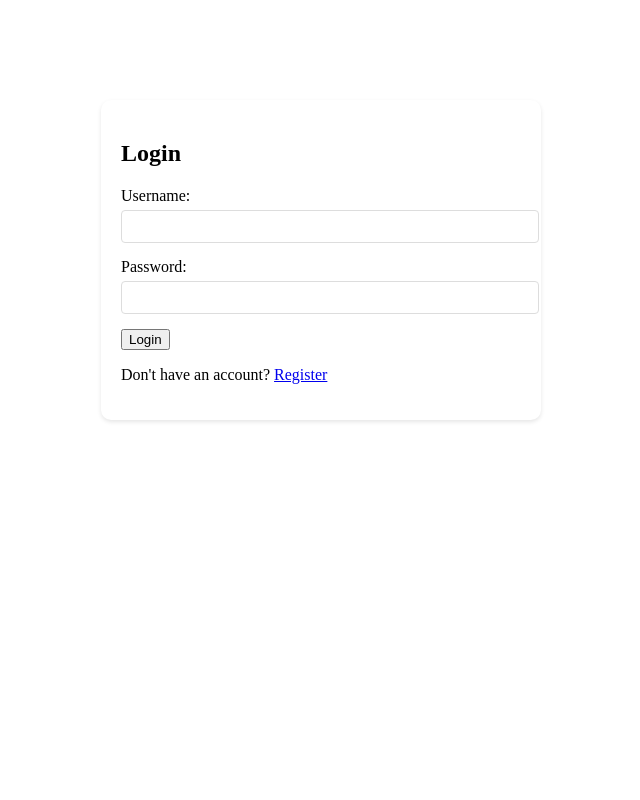
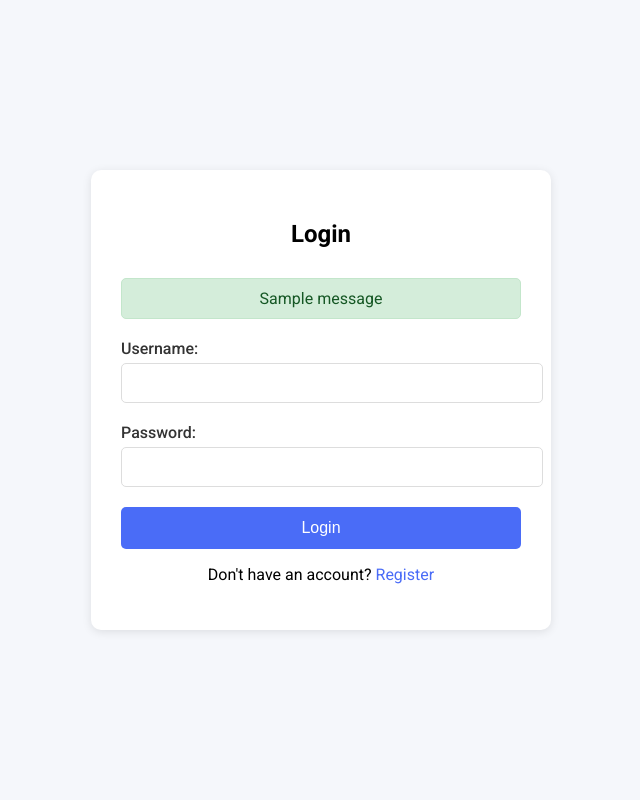
Before and after one commit to nagaramyav/chatbot, a Flask app: page /login in a window 1280 px wide. Shown: the whole page, without its empty margins (319-959 px from the left). Run offline with Flask 3, Linux system fonts and the light colour scheme; tables that the repository leaves empty hold one stand-in row (values such as "Sample post"); one stand-in notice (Sample message) is shown.

Commit message:
Improve login and registration flow with better user feedback

```diff
--- a/app.py
+++ b/app.py
@@ -117,20 +117,23 @@ with app.app_context():
 @app.route('/register', methods=['GET', 'POST'])
 def register():
     if request.method == 'POST':
-        username = request.form.get('username')
-        password = request.form.get('password')
+        try:
+            username = request.form.get('username')
+            password = request.form.get('password')
 
-        if not username or not password:
-            return render_template('register.html', error='Username and password are required')
+            if not username or not password:
+                flash('Username and password are required', 'error')
+                return render_template('register.html')
 
-        try:
             conn = sqlite3.connect(DB_PATH)
             c = conn.cursor()
 
-            # Check if username exists
+            # Check if username already exists
             c.execute('SELECT id FROM users WHERE username = ?', (username,))
-            if c.fetchone():
-                return render_template('register.html', error='Username already exists')
+            if c.fetchone() is not None:
+                conn.close()
+                flash('Username already exists. Please choose another.', 'error')
+                return render_template('register.html')
 
             # Create new user
             hashed_password = generate_password_hash(password)
@@ -139,34 +142,49 @@ def register():
             conn.commit()
             conn.close()
 
+            flash('Registration successful! Please login.', 'success')
             return redirect(url_for('login'))
+
         except Exception as e:
             print(f"Registration error: {e}")
-            return render_template('register.html', error='Registration failed')
+            flash('An error occurred during registration', 'error')
+            return render_template('register.html')
 
     return render_template('register.html')
 
 @app.route('/login', methods=['GET', 'POST'])
 def login():
     if request.method == 'POST':
-        username = request.form.get('username')
-        password = request.form.get('password')
+        try:
+            username = request.form.get('username')
+            password = request.form.get('password')
 
-        try:
+            if not username or not password:
+                flash('Please enter both username and password', 'error')
+                return render_template('login.html')
+
             conn = sqlite3.connect(DB_PATH)
             c = conn.cursor()
             c.execute('SELECT id, username, password FROM users WHERE username = ?', (username,))
             user = c.fetchone()
             conn.close()
 
-            if user and check_password_hash(user[2], password):
+            if user is None:
+                flash('Username not found. Please register first.', 'error')
+                return render_template('login.html')
+
+            if check_password_hash(user[2], password):
                 login_user(User(user[0], user[1]))
+                flash('Logged in successfully!', 'success')
                 return redirect(url_for('home'))
+            else:
+                flash('Invalid password. Please try again.', 'error')
+                return render_template('login.html')
 
-            return render_template('login.html', error='Invalid username or password')
         except Exception as e:
             print(f"Login error: {e}")
-            return render_template('login.html', error='Login failed')
+            flash('An error occurred during login. Please try again.', 'error')
+            return render_template('login.html')
 
     return render_template('login.html')
 
--- a/templates/login.html
+++ b/templates/login.html
@@ -4,33 +4,97 @@
     <title>Login - Document Q&A System</title>
     <link href="https://fonts.googleapis.com/css2?family=Roboto:wght@300;400;500;700&display=swap" rel="stylesheet">
     <style>
-        /* Copy existing styles from index.html and add: */
+        body {
+            font-family: 'Roboto', sans-serif;
+            background-color: #f5f7fb;
+            margin: 0;
+            padding: 0;
+            display: flex;
+            justify-content: center;
+            align-items: center;
+            min-height: 100vh;
+        }
         .login-container {
+            background: white;
+            padding: 30px;
+            border-radius: 10px;
+            box-shadow: 0 2px 10px rgba(0, 0, 0, 0.1);
+            width: 100%;
             max-width: 400px;
-            margin: 100px auto;
-            padding: 20px;
-            background: white;
-            border-radius: 10px;
-            box-shadow: 0 2px 4px rgba(0, 0, 0, 0.1);
         }
         .form-group {
-            margin-bottom: 15px;
+            margin-bottom: 20px;
         }
         .form-group label {
             display: block;
             margin-bottom: 5px;
+            color: #333;
+            font-weight: 500;
         }
         .form-group input {
             width: 100%;
-            padding: 8px;
+            padding: 10px;
             border: 1px solid #ddd;
-            border-radius: 4px;
+            border-radius: 5px;
+            font-size: 16px;
+        }
+        .button {
+            background-color: #4a6cf7;
+            color: white;
+            padding: 12px 20px;
+            border: none;
+            border-radius: 5px;
+            cursor: pointer;
+            width: 100%;
+            font-size: 16px;
+            font-weight: 500;
+        }
+        .button:hover {
+            background-color: #3a5bd6;
+        }
+        .flash-message {
+            padding: 10px;
+            margin-bottom: 20px;
+            border-radius: 5px;
+            text-align: center;
+        }
+        .flash-error {
+            background-color: #f8d7da;
+            color: #721c24;
+            border: 1px solid #f5c6cb;
+        }
+        .flash-success {
+            background-color: #d4edda;
+            color: #155724;
+            border: 1px solid #c3e6cb;
+        }
+        .register-link {
+            text-align: center;
+            margin-top: 15px;
+        }
+        .register-link a {
+            color: #4a6cf7;
+            text-decoration: none;
+        }
+        .register-link a:hover {
+            text-decoration: underline;
         }
     </style>
 </head>
 <body>
     <div class="login-container">
-        <h2>Login</h2>
+        <h2 style="text-align: center; margin-bottom: 30px;">Login</h2>
+
+        {% with messages = get_flashed_messages(with_categories=true) %}
+            {% if messages %}
+                {% for category, message in messages %}
+                    <div class="flash-message flash-{{ category }}">
+                        {{ message }}
+                    </div>
+                {% endfor %}
+            {% endif %}
+        {% endwith %}
+
         <form method="POST">
             <div class="form-group">
                 <label>Username:</label>
@@ -42,7 +106,9 @@
             </div>
             <button type="submit" class="button">Login</button>
         </form>
-        <p>Don't have an account? <a href="{{ url_for('register') }}">Register</a></p>
+        <div class="register-link">
+            <p>Don't have an account? <a href="{{ url_for('register') }}">Register</a></p>
+        </div>
     </div>
 </body>
 </html>
```
Also changed, not shown: templates/register.html (+10 -11 lines).
